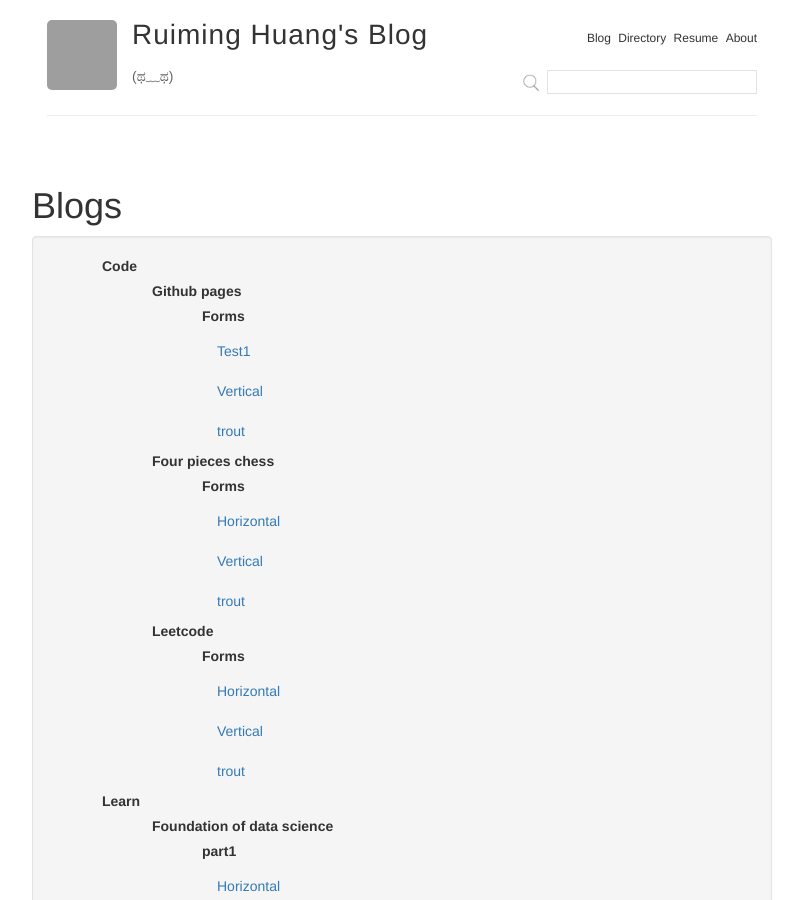
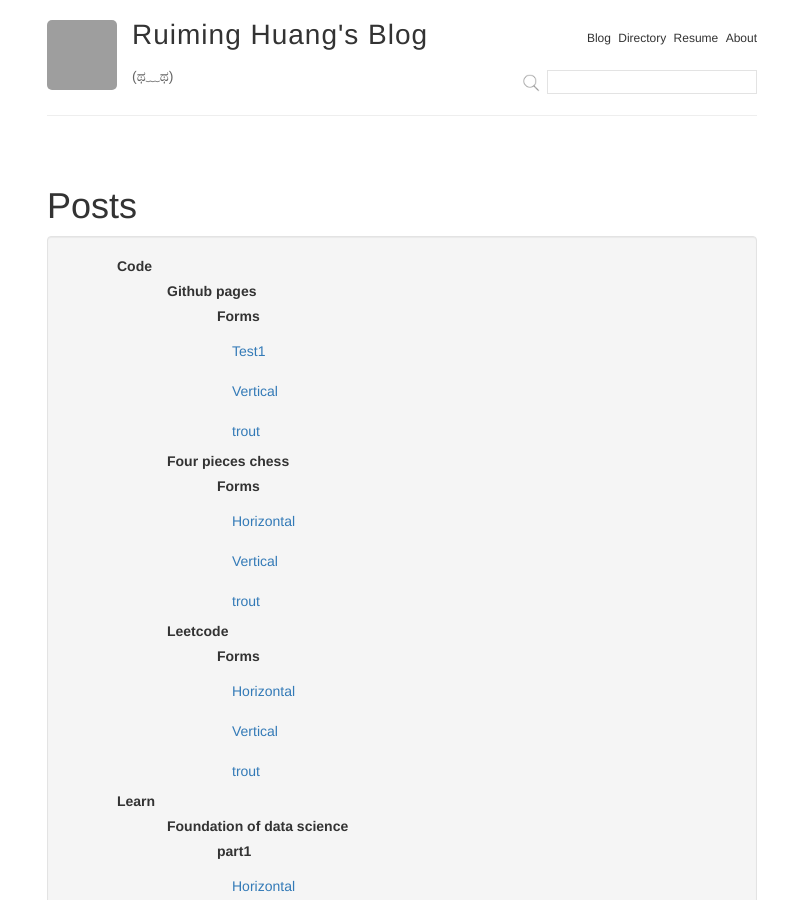
Before and after one commit to Wizna/Wizna.github.io, a Jekyll site: the page built from directory.html, in a window 1280 px wide and 900 px high. Shown: the whole window, without its empty margins (238-1041 px from the left). Built offline with Jekyll 4.4.1, drawn with Linux system fonts in a browser that asks for light colours; grey boxes are pictures that could not be loaded.

Commit message:
fixed the bug of showing modal box at the first glance, fixed shift problem in directory page by moving script's link to layout_default

```diff
--- a/_layouts/default.html
+++ b/_layouts/default.html
@@ -15,8 +15,9 @@
     <link rel="stylesheet" type="text/css" href="{{ site.baseurl }}/style.css" />
     <link rel="alternate" type="application/rss+xml" title="{{ site.name }} - {{ site.description }}" href="{{ site.baseurl }}/feed.xml" />
     <link rel="shortcut icon" type="image/x-icon" href="{{ site.baseurl }}/images/favicon.ico" />
-    <script src="{{ " /bootstrap/js/jquery.min.js " | site.baseurl  }}"></script>
-    <script src="{{ " /bootstrap/js/bootstrap.js " | site.baseurl  }}"></script>
+    <script src='{{ '/bootstrap/js/jquery.min.js' | site.baseurl  }}'></script>
+    <script src="{{  '/bootstrap/js/bootstrap.min.js'  | site.baseurl  }}"></script>
+    <link rel="stylesheet" type="text/css" href="../bootstrap/css/bootstrap.min.css">
     {% if page.tipue_search_active or layout.tipue_search_active %}
     <!-- <link rel="stylesheet" href="{{ " /assets/tipuesearch/css/normalize.css " | site.baseurl  }}"> -->
     <!-- // <script src="https://ajax.googleapis.com/ajax/libs/jquery/3.1.1/jquery.min.js"></script> -->
@@ -86,8 +95,7 @@
     </div>
     {% include analytics.html %}
 </body>
-<footer>
-    <link rel="stylesheet" type="text/css" href="../bootstrap/css/bootstrap.min.css">
+<!-- <footer>
 </footer>
-
+ -->
 </html>
--- a/directory.html
+++ b/directory.html
@@ -1,25 +1,12 @@
 ---
-layout: default
+layout: page
+title: Posts
 permalink: /directory/
 ---
 
+<link class="cssdeck" rel="stylesheet" href="../bootstrap/css/directory.css">
 
-    <link class="cssdeck" rel="stylesheet" href="../bootstrap/css/directory.css">
-    <script type="text/javascript" src="../bootstrap/js/jquery.min.js"></script>
-    <script type="text/javascript" src="../bootstrap/js/bootstrap.min.js"></script>
-    <script type="text/javascript">
-    $(document).ready(function() {
-        $('label.tree-toggler').click(function() {
-            $(this).parent().children('ul.tree').toggle(200);
-        });
-    });
-    </script>
-<div>
-    <div class="row">
-        <h1>Blogs</h1>
-    </div>
-</div>
-<div class="posts row">
+
 <div class="span3">
     <div class="well">
         <div>
@@ -116,4 +103,3 @@
         </div>
     </div>
 </div>
-</div>
```
Also changed, not shown: other parts of _layouts/default.html (+8 -0 lines). Lines whose indentation alone changed are shown as unchanged.
